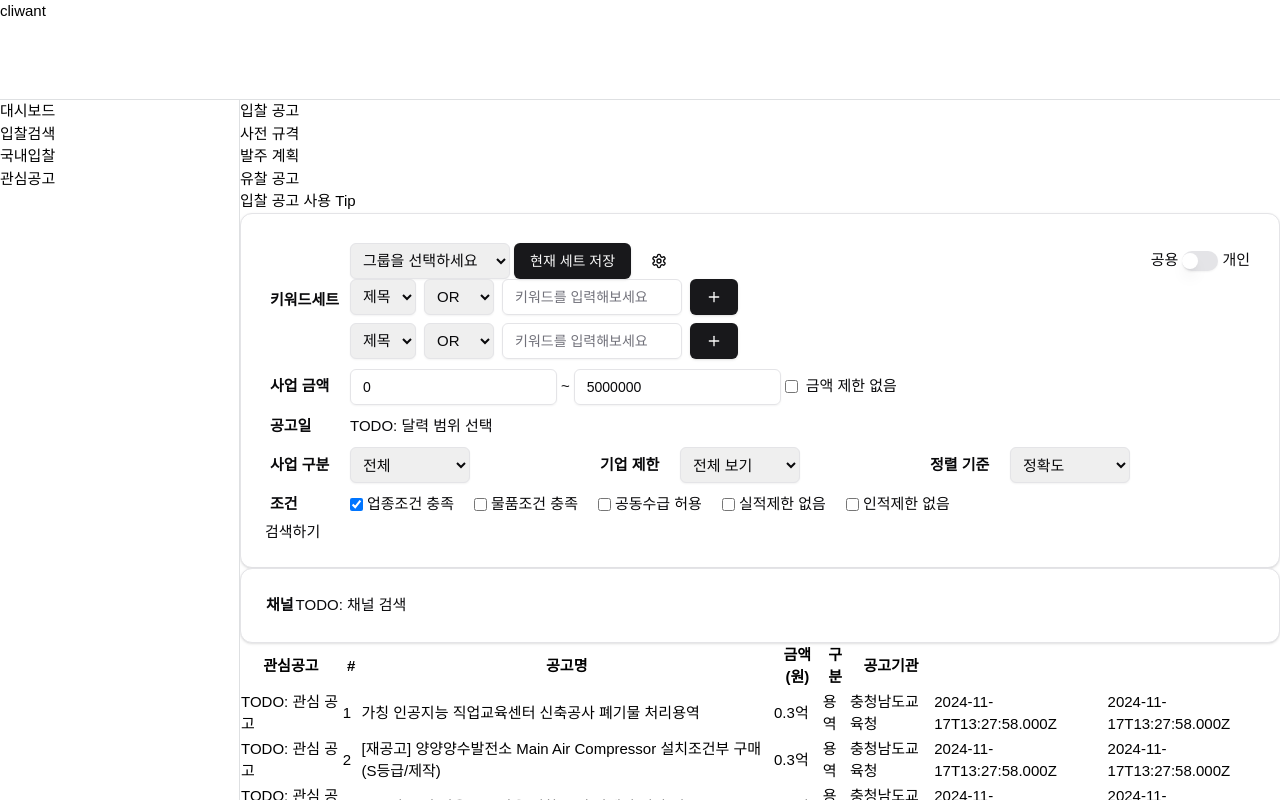
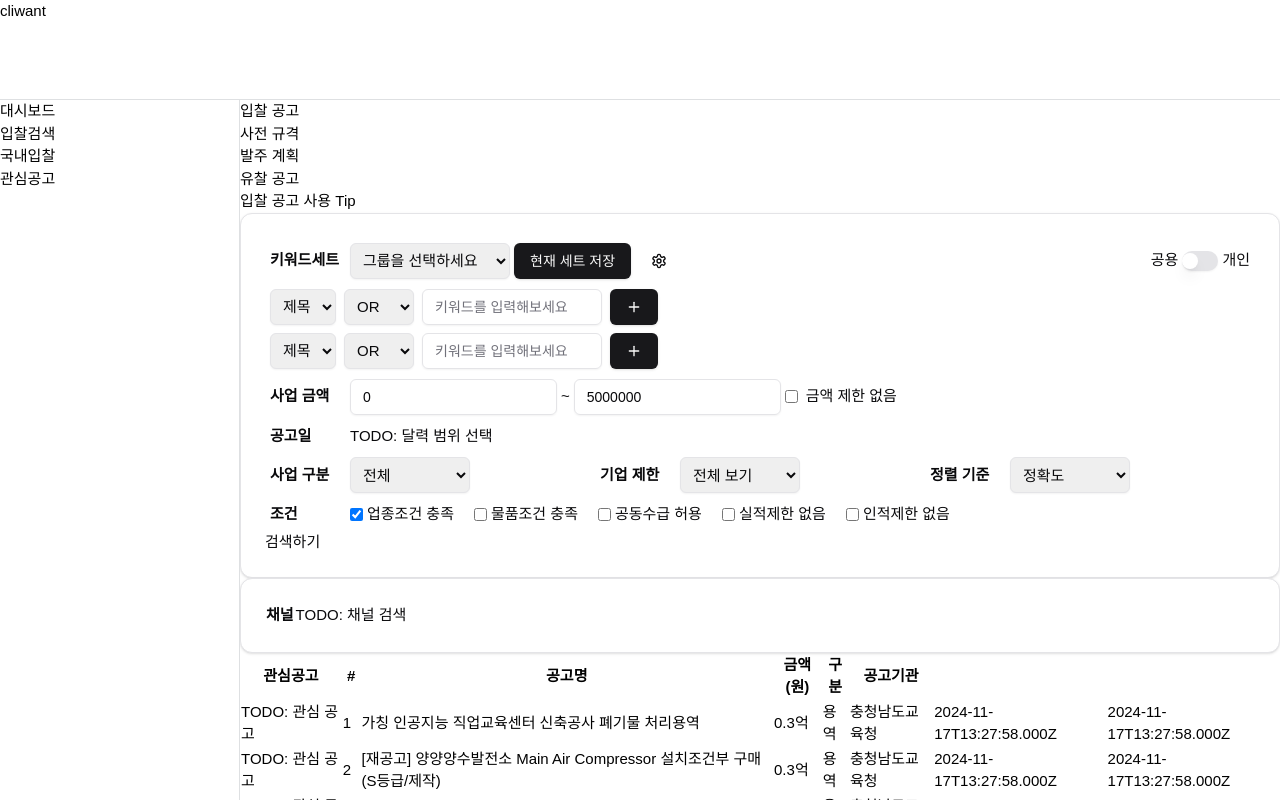
Before and after one commit to hckang80/nextjs-beginner-task, a Next.js app: page /dashboard/rfp in a window 1280 px wide. Shown: the top 800 px of the page. Built offline with nearby package versions, Linux system fonts and the light colour scheme.

Commit message:
feat: 키워드 입력셀 분리

```diff
--- a/app/dashboard/rfp/detailed-search.tsx
+++ b/app/dashboard/rfp/detailed-search.tsx
@@ -339,6 +339,10 @@ export function DetailedSearch() {
                   handler={setIsPublic}
                 />
               </div>
+            </td>
+          </tr>
+          <tr>
+            <td colSpan={6}>
               <div className="flex flex-col gap-2">
                 {Object.entries(formModel.keywordSets).map(([key, context]) => {
                   return (
```
